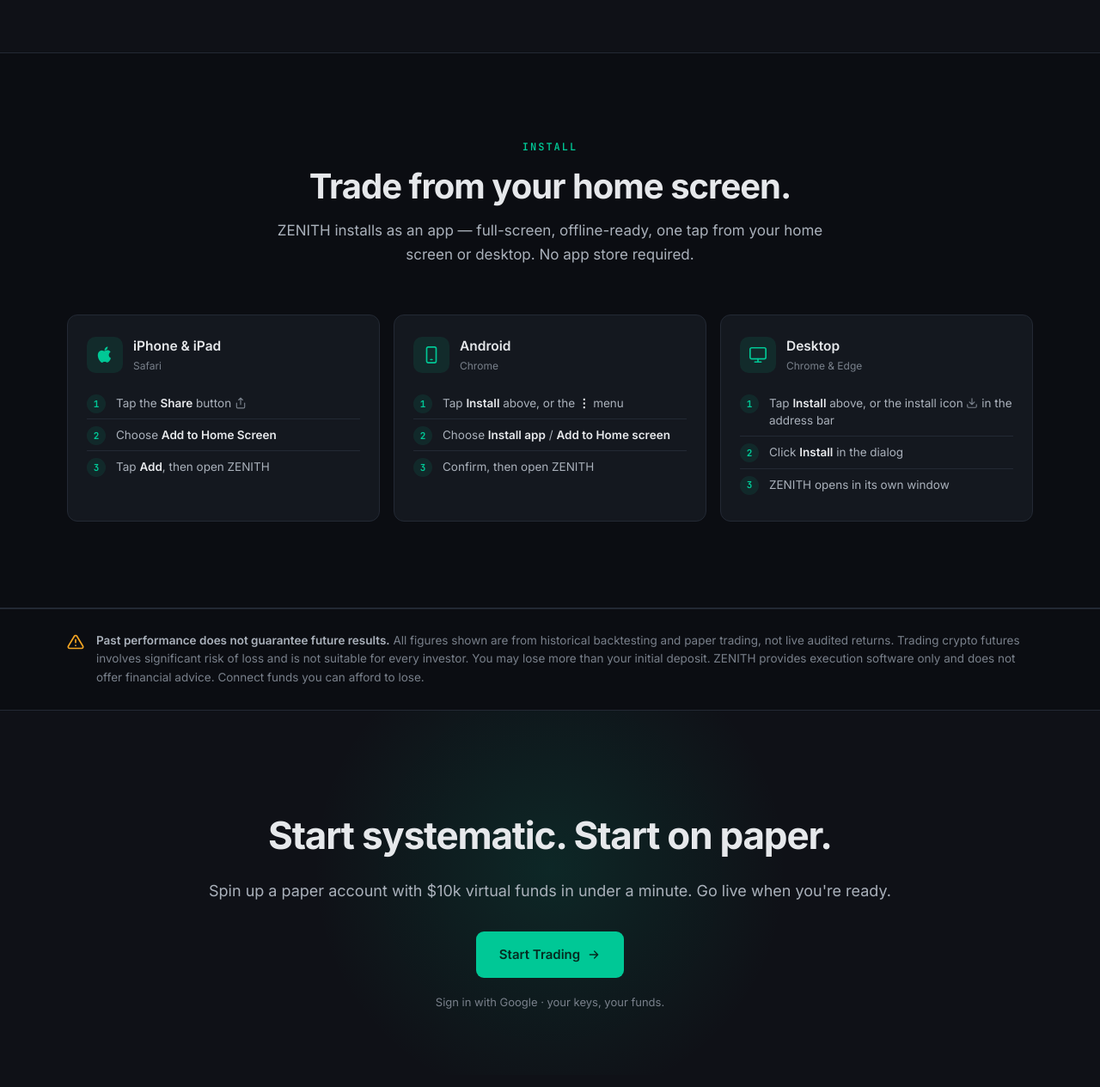
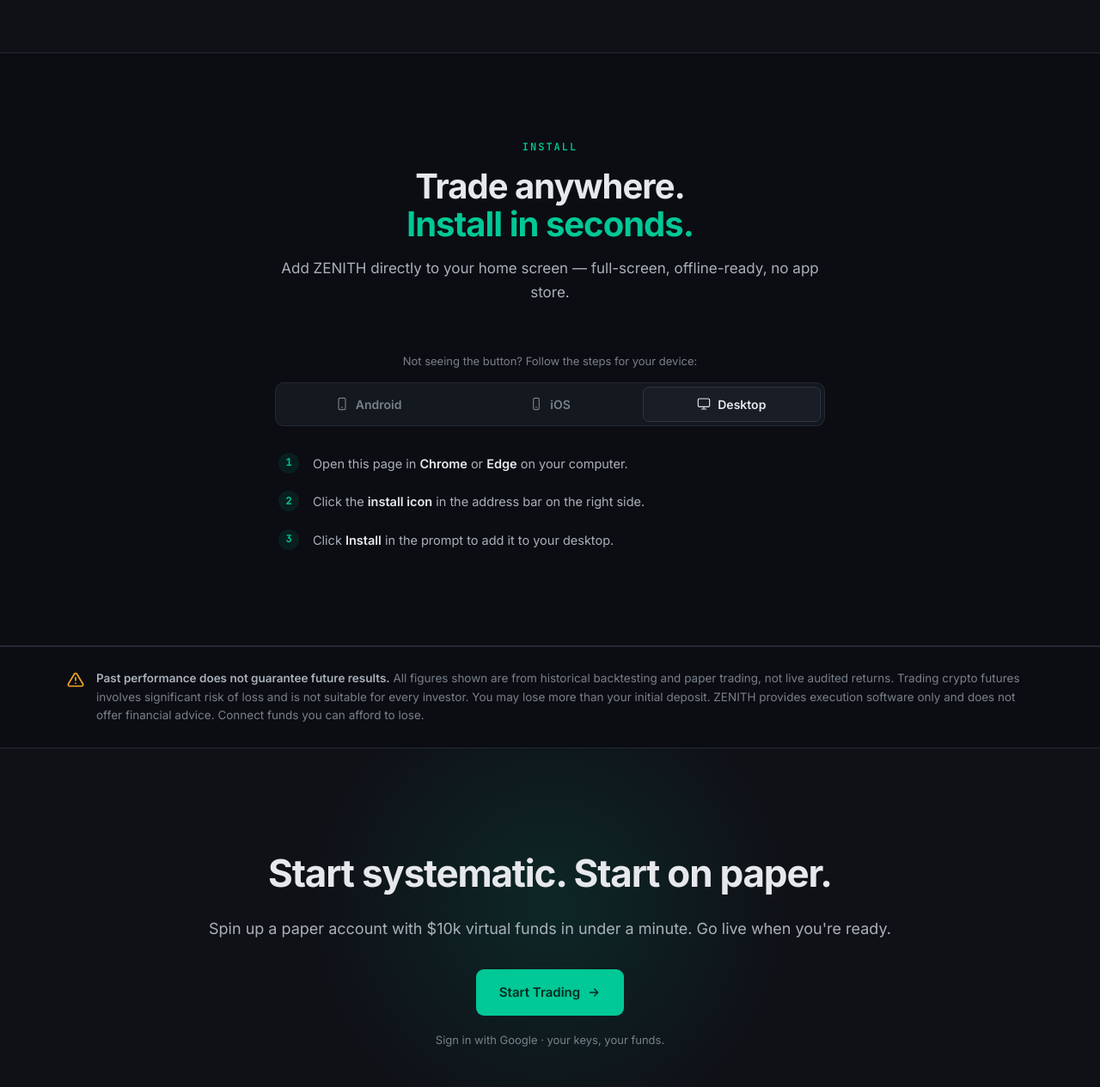
Before and after one commit to zeinhm/bot, a FastAPI app: page / in a window 1280 px wide. Shown: the part 5235-6500 px from the top of the page at 86% size. Run offline with FastAPI, Linux system fonts and the light colour scheme; parts of the project's set-up code (start-up, migrations or seed data) failed here and were passed over.

Commit message:
Install section: device-aware tabbed layout + hide when installed
Rework the landing install UI to a tabbed layout (Android / iOS / Desktop)
that auto-selects the tab from the visitor's device and shows the matching
step-by-step instructions, with a one-click "Install App" button when the
browser offers a prompt — matching the requested reference, in the ZENITH
green theme.

Both the landing section and the Settings install card now hide entirely
when the app is already installed (display-mode: standalone); the landing
also hides its nav/footer Install links. Accent color added for sec-head
headings.

Co-Authored-By: Claude Opus 4.8 <noreply@anthropic.com>

```diff
--- a/landing-page/landing-page.css
+++ b/landing-page/landing-page.css
@@ -154,6 +154,7 @@ h1.hero-title .accent { color: var(--green); }
 .sec-head { max-width: 640px; margin-bottom: 56px; }
 .sec-head.center { margin-inline: auto; text-align: center; }
 .sec-head h2 { font-size: 40px; font-weight: 700; letter-spacing: -1px; margin: 14px 0 16px; line-height: 1.1; text-wrap: balance; }
+.sec-head h2 .accent { color: var(--green); }
 .sec-head p { font-size: 17px; color: var(--text-2); margin: 0; line-height: 1.6; }
 
 /* ============================================================ HOW IT WORKS */
@@ -285,21 +286,26 @@ h1.hero-title .accent { color: var(--green); }
 .cta-note { margin-top: 18px; font-size: 13px; color: var(--muted); position: relative; }
 
 /* ============================================================ INSTALL */
-.install-hint { margin-top: 12px; font-size: 13px; color: var(--muted); }
-.install-grid { display: grid; grid-template-columns: repeat(3, 1fr); gap: 16px; }
-.install-card { background: var(--card); border: 1px solid var(--border); border-radius: 12px; padding: 24px 22px; transition: border-color .2s, transform .2s; }
-.install-card:hover { border-color: var(--green-line); transform: translateY(-3px); }
-.install-head { display: flex; align-items: center; gap: 12px; margin-bottom: 16px; }
-.install-ic { width: 42px; height: 42px; border-radius: 10px; background: var(--green-dim); color: var(--green); display: grid; place-items: center; flex: none; }
-.install-ic svg { width: 22px; height: 22px; }
-.install-plat { font-size: 15.5px; font-weight: 600; }
-.install-sub { font-size: 12px; color: var(--muted); }
-.install-steps { list-style: none; counter-reset: step; margin: 0; padding: 0; }
-.install-steps li { counter-increment: step; position: relative; padding: 8px 0 8px 34px; font-size: 13.5px; color: var(--text-2); line-height: 1.5; border-top: 1px solid var(--border); }
-.install-steps li:first-child { border-top: none; }
-.install-steps li::before { content: counter(step); position: absolute; left: 0; top: 8px; width: 22px; height: 22px; border-radius: 50%; background: var(--green-dim); color: var(--green); font-family: var(--mono); font-size: 11px; font-weight: 700; display: grid; place-items: center; }
+.install-block { max-width: 640px; margin: 0 auto; }
+.install-hint-line { text-align: center; font-size: 13px; color: var(--muted); margin: 20px 0 14px; }
+.install-tabs { display: flex; background: var(--card); border: 1px solid var(--border); border-radius: 10px; padding: 4px; gap: 4px; margin-bottom: 22px; }
+.install-tab {
+  flex: 1; display: inline-flex; align-items: center; justify-content: center; gap: 8px;
+  padding: 11px 12px; border-radius: 7px; border: 1px solid transparent; cursor: pointer;
+  background: transparent; color: var(--muted); font-family: var(--sans); font-size: 14px; font-weight: 600;
+  transition: background .15s, color .15s, border-color .15s;
+}
+.install-tab svg { width: 16px; height: 16px; }
+.install-tab:hover { color: var(--text-2); }
+.install-tab.active { background: var(--card-2); color: var(--text); border-color: var(--border-2); }
+.install-steps { list-style: none; counter-reset: step; margin: 0; padding: 0 4px; }
+.install-steps li { counter-increment: step; position: relative; padding: 11px 0 11px 40px; font-size: 14.5px; color: var(--text-2); line-height: 1.55; }
+.install-steps li::before {
+  content: counter(step); position: absolute; left: 0; top: 9px;
+  width: 24px; height: 24px; border-radius: 50%; background: var(--green-dim); color: var(--green);
+  font-family: var(--mono); font-size: 12px; font-weight: 700; display: grid; place-items: center;
+}
 .install-steps b { color: var(--text); font-weight: 600; }
-.install-steps .inl { width: 14px; height: 14px; vertical-align: -2px; color: var(--muted); }
 
 /* ============================================================ FOOTER */
 footer { border-top: 1px solid var(--border); padding: 56px 0 36px; background: var(--bg-2); }
@@ -336,7 +342,8 @@ footer { border-top: 1px solid var(--border); padding: 56px 0 36px; background:
   .stat-cell .num { font-size: 30px; }
   .sec { padding: 72px 0; }
   .sec-head h2, .cta h2 { font-size: 30px; }
-  .steps, .feat-grid, .install-grid { grid-template-columns: 1fr; }
+  .steps, .feat-grid { grid-template-columns: 1fr; }
+  .install-tab { font-size: 13px; padding: 10px 8px; gap: 6px; }
   .cta-form { flex-direction: column; width: 100%; }
   .cta-form input { width: 100%; }
   .foot-grid { grid-template-columns: 1fr 1fr; }
--- a/landing-page/landing-page.html
+++ b/landing-page/landing-page.html
@@ -362,61 +362,50 @@ window.addEventListener('beforeinstallprompt', function (e) {
   <div class="wrap">
     <div class="sec-head center reveal">
       <div class="eyebrow">Install</div>
-      <h2>Trade from your home screen.</h2>
-      <p>ZENITH installs as an app — full-screen, offline-ready, one tap from your home screen or desktop. No app store required.</p>
+      <h2>Trade anywhere. <span class="accent">Install in seconds.</span></h2>
+      <p>Add ZENITH directly to your home screen — full-screen, offline-ready, no app store.</p>
     </div>
 
-    <div id="install-now-wrap" class="reveal" style="text-align:center;margin-bottom:34px;display:none">
+    <div class="install-block reveal">
+      <div id="install-cta" style="text-align:center;margin-bottom:8px;display:none">
         <button class="btn btn-primary btn-lg" id="install-now">
           <svg viewBox="0 0 24 24" fill="none" stroke="currentColor" stroke-width="2" stroke-linecap="round" stroke-linejoin="round"><path d="M21 15v4a2 2 0 0 1-2 2H5a2 2 0 0 1-2-2v-4M7 10l5 5 5-5M12 15V3"/></svg>
-        Install ZENITH
+          Install App
         </button>
-      <div class="install-hint">Your browser supports one-click install.</div>
       </div>
 
-    <div id="install-done-wrap" class="reveal" style="text-align:center;margin-bottom:8px;display:none">
-      <span class="hero-badge"><span class="led"></span> <b>Installed</b>&nbsp;· you're running the app</span>
+      <div class="install-hint-line">Not seeing the button? Follow the steps for your device:</div>
+
+      <div class="install-tabs" role="tablist">
+        <button class="install-tab" data-tab="android" role="tab">
+          <svg viewBox="0 0 24 24" fill="none" stroke="currentColor" stroke-width="1.7" stroke-linecap="round" stroke-linejoin="round"><rect x="6" y="2" width="12" height="20" rx="2"/><path d="M11 18h2"/></svg>
+          Android
+        </button>
+        <button class="install-tab" data-tab="ios" role="tab">
+          <svg viewBox="0 0 24 24" fill="none" stroke="currentColor" stroke-width="1.7" stroke-linecap="round" stroke-linejoin="round"><rect x="7" y="2" width="10" height="20" rx="2.5"/><path d="M11 18h2"/></svg>
+          iOS
+        </button>
+        <button class="install-tab" data-tab="desktop" role="tab">
+          <svg viewBox="0 0 24 24" fill="none" stroke="currentColor" stroke-width="1.7" stroke-linecap="round" stroke-linejoin="round"><rect x="2" y="3" width="20" height="14" rx="2"/><path d="M8 21h8M12 17v4"/></svg>
+          Desktop
+        </button>
       </div>
 
-    <div class="install-grid reveal">
-      <!-- iOS -->
-      <div class="install-card">
-        <div class="install-head">
-          <span class="install-ic"><svg viewBox="0 0 24 24" fill="currentColor"><path d="M17.05 12.04c-.03-2.6 2.13-3.85 2.22-3.91-1.21-1.77-3.09-2.01-3.76-2.04-1.6-.16-3.12.94-3.93.94-.81 0-2.06-.92-3.39-.89-1.74.03-3.35 1.01-4.25 2.57-1.81 3.15-.46 7.81 1.3 10.37.86 1.25 1.88 2.66 3.22 2.61 1.29-.05 1.78-.84 3.34-.84 1.56 0 2 .84 3.36.81 1.39-.02 2.27-1.28 3.12-2.54.98-1.46 1.39-2.87 1.41-2.94-.03-.01-2.71-1.04-2.74-4.13M14.6 4.94c.71-.86 1.19-2.06 1.06-3.25-1.02.04-2.26.68-2.99 1.54-.66.76-1.23 1.98-1.08 3.15 1.14.09 2.3-.58 3.01-1.44"/></svg></span>
-          <div><div class="install-plat">iPhone &amp; iPad</div><div class="install-sub">Safari</div></div>
-        </div>
-        <ol class="install-steps">
-          <li>Tap the <b>Share</b> button <svg class="inl" viewBox="0 0 24 24" fill="none" stroke="currentColor" stroke-width="2" stroke-linecap="round" stroke-linejoin="round"><path d="M4 12v8a2 2 0 0 0 2 2h12a2 2 0 0 0 2-2v-8M16 6l-4-4-4 4M12 2v13"/></svg></li>
-          <li>Choose <b>Add to Home Screen</b></li>
-          <li>Tap <b>Add</b>, then open ZENITH</li>
+      <ol class="install-steps" data-panel="android">
+        <li>Open this page in <b>Chrome</b> on your Android device.</li>
+        <li>Tap the <b>⋮</b> menu, then <b>Install app</b> / <b>Add to Home screen</b>.</li>
+        <li>Confirm — ZENITH lands on your home screen.</li>
       </ol>
-      </div>
-
-      <!-- Android -->
-      <div class="install-card">
-        <div class="install-head">
-          <span class="install-ic"><svg viewBox="0 0 24 24" fill="none" stroke="currentColor" stroke-width="1.8" stroke-linecap="round" stroke-linejoin="round"><rect x="6" y="2" width="12" height="20" rx="2"/><path d="M11 18h2"/></svg></span>
-          <div><div class="install-plat">Android</div><div class="install-sub">Chrome</div></div>
-        </div>
-        <ol class="install-steps">
-          <li>Tap <b>Install</b> above, or the <b>⋮</b> menu</li>
-          <li>Choose <b>Install app</b> / <b>Add to Home screen</b></li>
-          <li>Confirm, then open ZENITH</li>
+      <ol class="install-steps" data-panel="ios" style="display:none">
+        <li>Open this page in <b>Safari</b> on your iPhone or iPad.</li>
+        <li>Tap the <b>Share</b> button at the bottom of the screen.</li>
+        <li>Choose <b>Add to Home Screen</b>, then tap <b>Add</b>.</li>
       </ol>
-      </div>
-
-      <!-- Desktop -->
-      <div class="install-card">
-        <div class="install-head">
-          <span class="install-ic"><svg viewBox="0 0 24 24" fill="none" stroke="currentColor" stroke-width="1.8" stroke-linecap="round" stroke-linejoin="round"><rect x="2" y="3" width="20" height="14" rx="2"/><path d="M8 21h8M12 17v4"/></svg></span>
-          <div><div class="install-plat">Desktop</div><div class="install-sub">Chrome &amp; Edge</div></div>
-        </div>
-        <ol class="install-steps">
-          <li>Tap <b>Install</b> above, or the install icon <svg class="inl" viewBox="0 0 24 24" fill="none" stroke="currentColor" stroke-width="2" stroke-linecap="round" stroke-linejoin="round"><path d="M21 15v4a2 2 0 0 1-2 2H5a2 2 0 0 1-2-2v-4M7 10l5 5 5-5M12 15V3"/></svg> in the address bar</li>
-          <li>Click <b>Install</b> in the dialog</li>
-          <li>ZENITH opens in its own window</li>
+      <ol class="install-steps" data-panel="desktop" style="display:none">
+        <li>Open this page in <b>Chrome</b> or <b>Edge</b> on your computer.</li>
+        <li>Click the <b>install icon</b> in the address bar on the right side.</li>
+        <li>Click <b>Install</b> in the prompt to add it to your desktop.</li>
       </ol>
-      </div>
     </div>
   </div>
 </section>
```
Also changed, not shown: landing-page/landing-page.js (+37 -17 lines), templates/settings.html (+5 -12 lines), CHANGELOG.md. Lines whose indentation alone changed are shown as unchanged.
